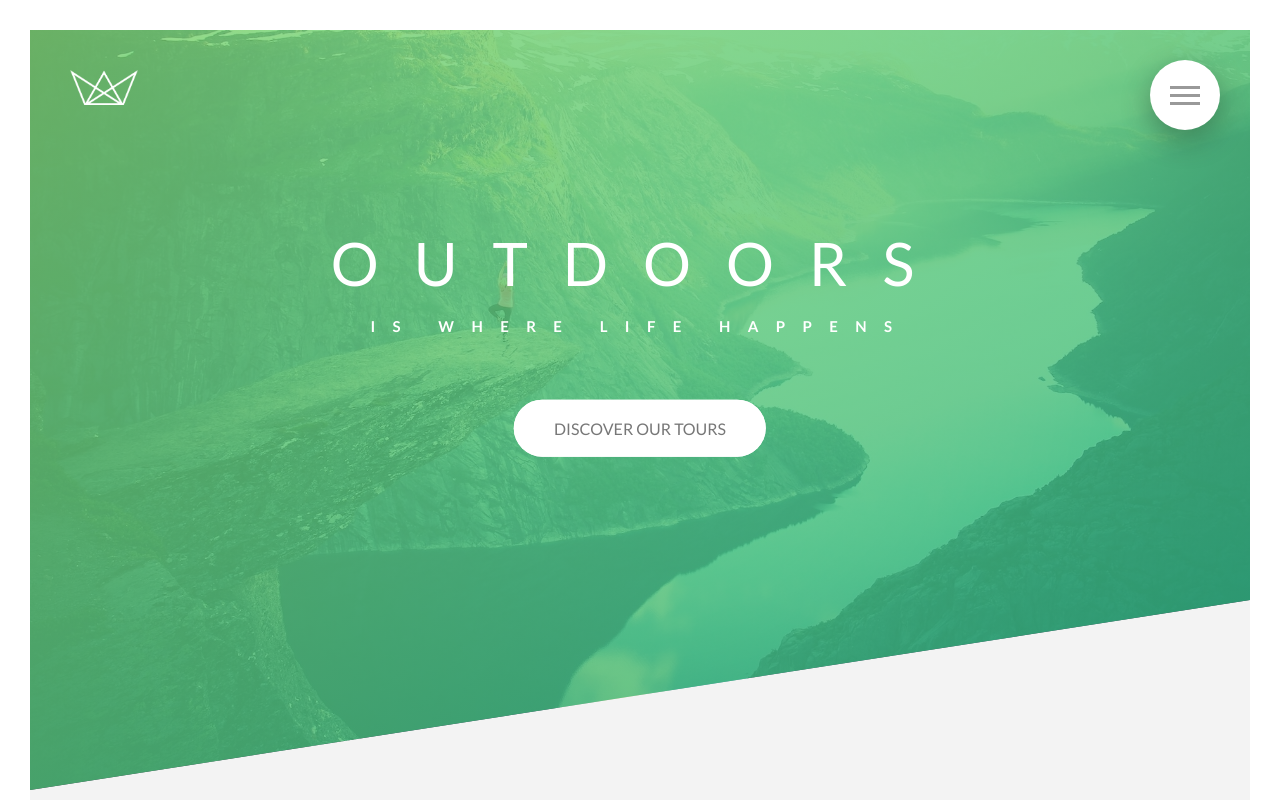
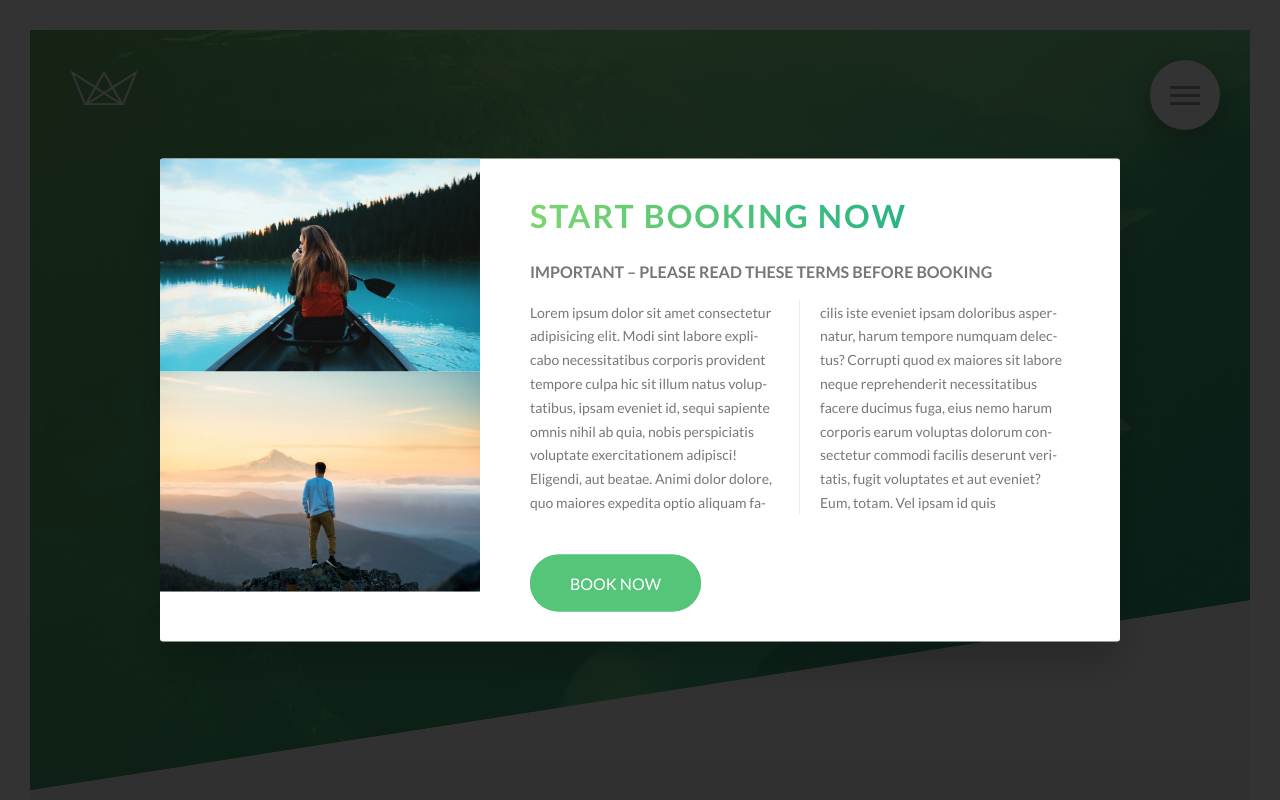
Before and after one commit to Akho0122/Natours, a website: page index.html in a window 1280 px wide. Shown: the top 800 px of the page. Drawn offline with Linux system fonts and the light colour scheme.

Commit message:
popup section was added part-1

```diff
--- a/index.html
+++ b/index.html
@@ -17,15 +17,8 @@
 
 <body>
     <div class="navigation">
-        <input
-        type="checkbox"
-        class="navigation__checkbox"
-        id="navi-toggle"
-        >
-        <label
-        for="navi-toggle"
-         class="navigation__button"
-         >
+        <input type="checkbox" class="navigation__checkbox" id="navi-toggle">
+        <label for="navi-toggle" class="navigation__button">
             <span class="navigation__icon">&nbsp;</span>
         </label>
         <div class="navigation__background">&nbsp;</div>
@@ -393,7 +386,24 @@
     </footer>
     <div class="popup">
         <div class="popup__content">
-            POPUP
+            <div class="popup__left">
+                <img src="img/nat-8.jpg" alt="Tour Photo" class="popup__img">
+                <img src="img/nat-9.jpg" alt="Tour Photo" class="popup__img">
+            </div>
+            <div class="popup__right">
+                <h2 class="heading-secondary u-margin-bottom-small">Start booking now</h2>
+                <h2 class="heading-tertiary u-margin-bottom-small">Important &ndash; Please read these terms before booking</h2>
+                <p class="popup__text">
+                    Lorem ipsum dolor sit amet consectetur adipisicing elit. Modi sint labore explicabo necessitatibus
+                    corporis provident tempore culpa hic sit illum natus voluptatibus, ipsam eveniet id, sequi sapiente
+                    omnis nihil ab quia, nobis perspiciatis voluptate exercitationem adipisci! Eligendi, aut beatae.
+                    Animi dolor dolore, quo maiores expedita optio aliquam facilis iste eveniet ipsam doloribus
+                    aspernatur, harum tempore numquam delectus? Corrupti quod ex maiores sit labore neque reprehenderit
+                    necessitatibus facere ducimus fuga, eius nemo harum corporis earum voluptas dolorum consectetur
+                    commodi facilis deserunt veritatis, fugit voluptates et aut eveniet? Eum, totam. Vel ipsam id quis
+                </p>
+                <a href="#" class="btn btn-green">Book now</a>
+            </div>
         </div>
     </div>
 </body>
--- a/sass/abstracts/_mixins.scss
+++ b/sass/abstracts/_mixins.scss
@@ -5,3 +5,9 @@
         clear: both;
     }
 }
+@mixin absCenter{
+    position: absolute;
+    top: 50%;
+    left: 50%;
+    transform: translate(-50%, -50%);
+}
--- /dev/null
+++ b/sass/components/_popup.scss
@@ -0,0 +1,44 @@
+.popup{
+    height: 100vh;
+    width: 100%;
+    position: fixed;
+    top: 0;
+    left: 0;
+    background-color: rgba($color-black, .8);
+    z-index: 9999;
+
+    &__content{
+        @include absCenter;
+        width: 75%;
+        background-color: $color-white;
+        box-shadow: 0 2rem 4rem rgba($color-black, .2);
+        border-radius: 3px;
+        display: table;
+        overflow: hidden;
+    }
+
+    &__left{
+        width: 33.333333%;
+        display: table-cell;
+    }
+    &__right{
+        width: 66.666667%;
+        display: table-cell;
+        vertical-align: middle;
+        padding: 3rem 5rem;
+    }
+    &__img{
+        display: block;
+        width: 100%;
+    }
+    &__text{
+        font-size: 1.4rem;
+        margin-bottom: 4rem;
+
+        column-count: 2;
+        column-gap: 4rem;
+        column-rule: 1px solid $color-grey-light-2;
+
+        hyphens: auto;
+    }
+}
--- a/sass/main.scss
+++ b/sass/main.scss
@@ -22,3 +22,4 @@
 @import "components/bg-video";
 @import "components/form";
 @import "components/footer";
+@import "components/popup";
```
Also changed, not shown: css/style.css. Lines whose indentation alone changed are shown as unchanged.
